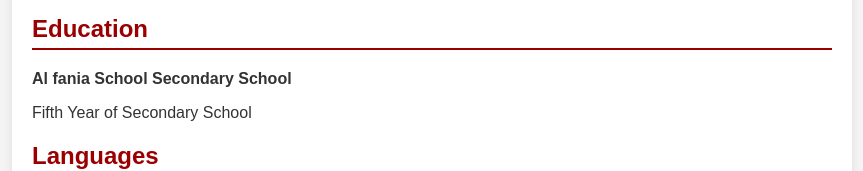
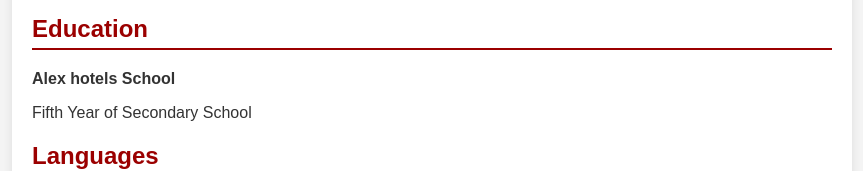
Before and after one commit to Ahmed0-Osama/portofolio, a plain HTML site: page index.html in a window 1280 px wide. Shown: the part 866-1037 px from the top of the page, without its empty margins (208-1071 px from the left). Drawn offline with Linux system fonts and the light colour scheme.

Commit message:
Update index.html

```diff
--- a/index.html
+++ b/index.html
@@ -121,7 +121,7 @@
         </section>
         <section>
             <h2>Education</h2>
-            <p><strong>Al fania School Secondary School</strong></p>
+            <p><strong>Alex hotels School</strong></p>
             <p>Fifth Year of Secondary School</p>
         </section>
         <section>
```
